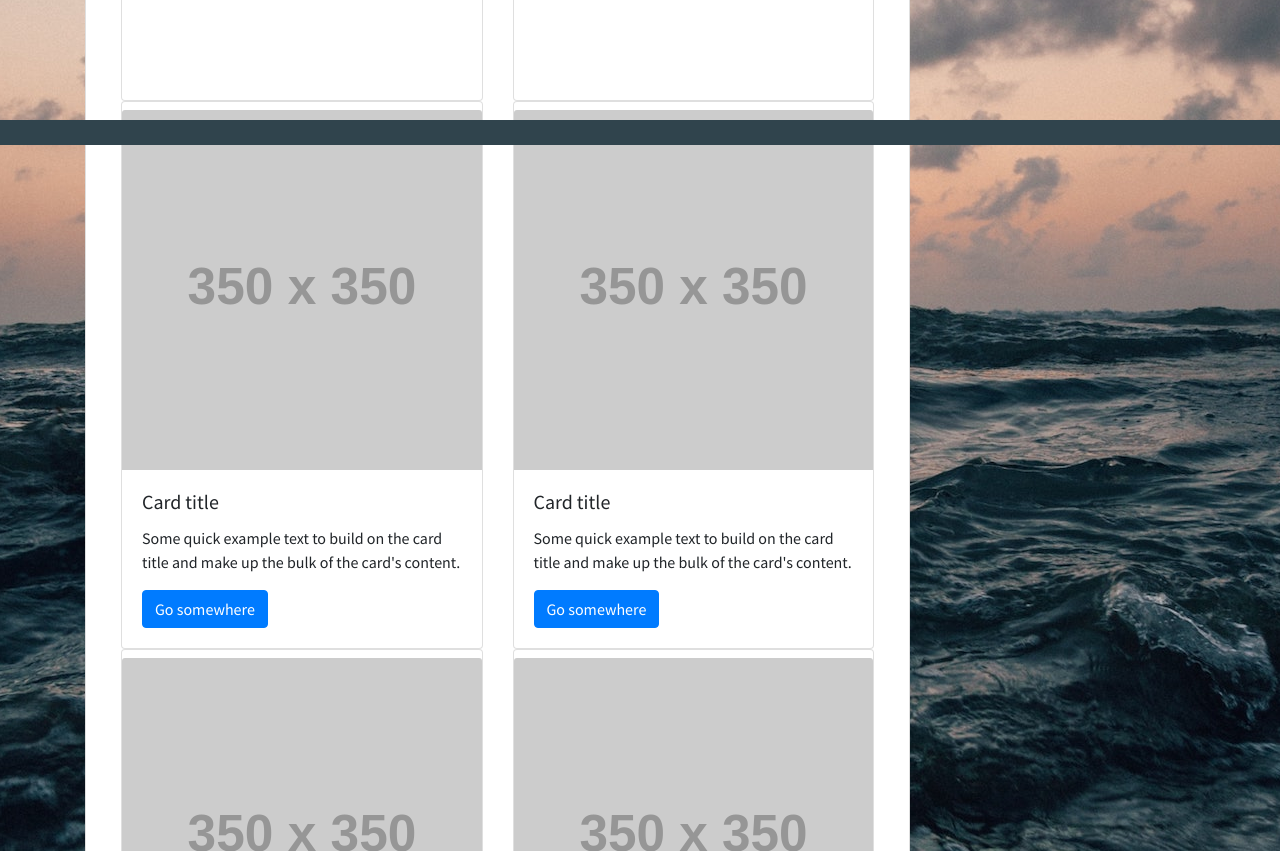
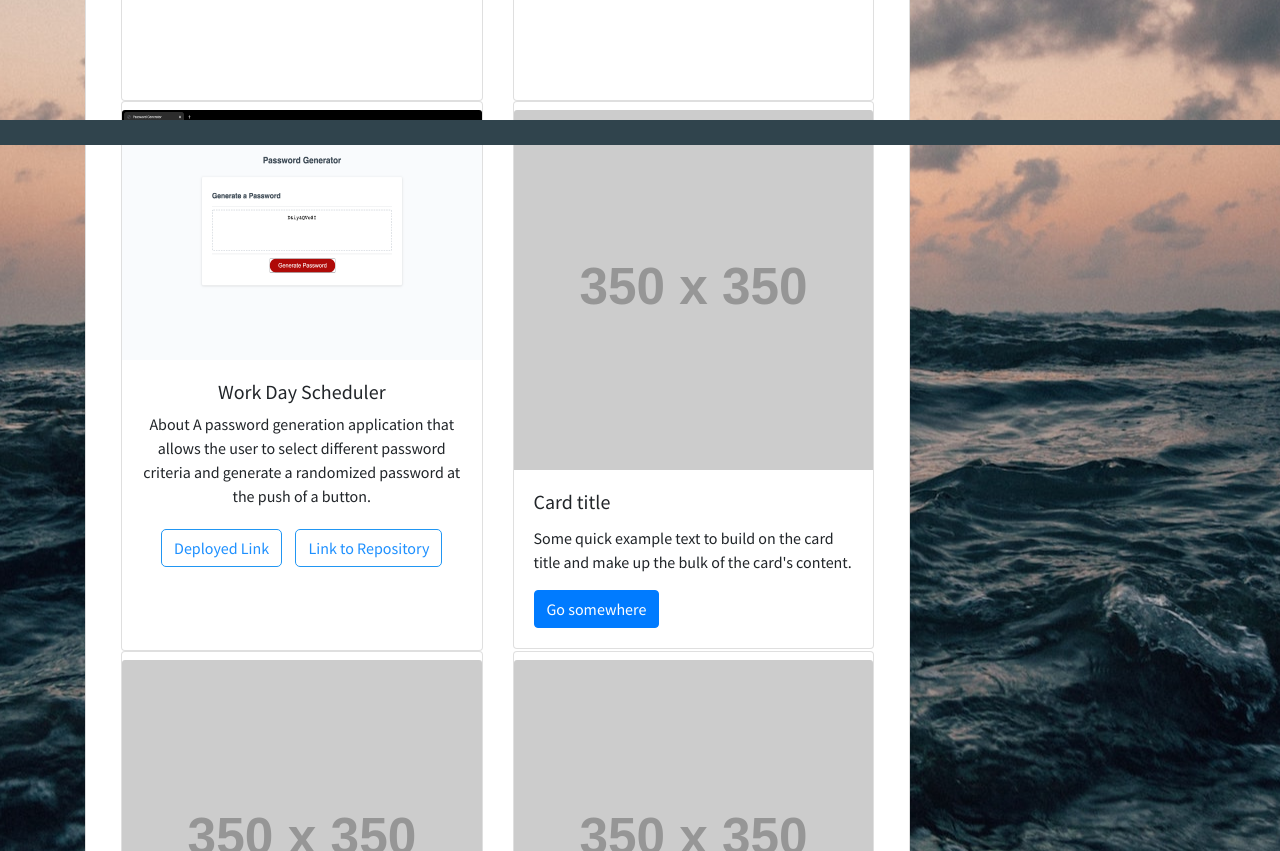
Before and after one commit to briannahebeler/Brianna-Hebeler-Portfolio, a plain HTML site: page portfolio.html in a window 1280 px wide. Shown: the part 655-1506 px from the top of the page. Drawn offline with nearby package versions, Linux system fonts and the light colour scheme; placeholder pictures from the web are drawn by us.

Commit message:
added password generator to port

```diff
--- a/Assets/css/style.css
+++ b/Assets/css/style.css
@@ -46,7 +46,9 @@ a:visited {
 #deployProject1Btn,
 #repoProject1Btn,
 #deployHW5Btn,
-#repoHW5Btn {
+#repoHW5Btn,
+#deployHW3Btn,
+#repoHW3Btn {
     border-color: #2196F3;
     color: dodgerblue;
     cursor: pointer;
--- a/portfolio.html
+++ b/portfolio.html
@@ -69,7 +69,7 @@
                   <div class="col-6">
                     <div class="card port-card">
                       <img class="card-img-top port-img" src="./Assets/images/work-day-scheduler.png" alt="work-day-scheduler">
-                      <div class="card-body" id="work-day-scheduler">
+                      <div class="card-body">
                         <h5 class="card-title">Work Day Scheduler</h5>
                         <p class="card-text">A simple calendar application that allows the user to save events for the day to a color and time coded daily schedule.</p>
                         <a href="https://briannahebeler.github.io/Work-Day-Scheduler/" class="btn" id="deployHW5Btn">Deployed Link</a>
@@ -80,17 +80,19 @@
                 </div>
                 <div class="row" style="margin: auto">
                   <div class="col-6">
-                    <div class="card">
-                      <img class="card-img-top" src="https://via.placeholder.com/350" alt="Card image cap">
+                    <div class="card port-card">
+                      <img class="card-img-top port-img" src="./Assets/images/password-generator.png" alt="password-generator">
                       <div class="card-body">
-                        <h5 class="card-title">Card title</h5>
-                        <p class="card-text">Some quick example text to build on the card title and make up the bulk of the card's content.</p>
-                        <a href="#" class="btn btn-primary">Go somewhere</a>
+                        <h5 class="Password Generator">Work Day Scheduler</h5>
+                        <p class="card-text">About
+                          A password generation application that allows the user to select different password criteria and generate a randomized password at the push of a button.</p>
+                        <a href="https://briannahebeler.github.io/Password-Generator/" class="btn" id="deployHW3Btn">Deployed Link</a>
+                        <a href="https://github.com/briannahebeler/Password-Generator" class="btn" id="repoHW3Btn">Link to Repository</a>
                       </div>
                     </div>
                   </div>
                   <div class="col-6">
-                    <div class="card">
+                    <div class="card .port-card">
                       <img class="card-img-top" src="https://via.placeholder.com/350" alt="Card image cap">
                       <div class="card-body">
                         <h5 class="card-title">Card title</h5>
@@ -102,7 +104,7 @@
                 </div>
                 <div class="row" style="margin: auto">
                   <div class="col-6">
-                    <div class="card">
+                    <div class="card .port-card">
                       <img class="card-img-top" src="https://via.placeholder.com/350" alt="Card image cap">
                       <div class="card-body">
                         <h5 class="card-title">Card title</h5>
@@ -112,7 +114,7 @@
                     </div>
                   </div>
                   <div class="col-6">
-                    <div class="card">
+                    <div class="card .port-card">
                       <img class="card-img-top" src="https://via.placeholder.com/350" alt="Card image cap">
                       <div class="card-body">
                         <h5 class="card-title">Card title</h5>
```
Also changed, not shown: Assets/images/password-generator.png (added).
